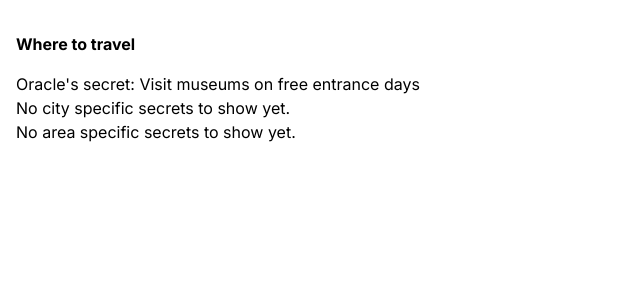
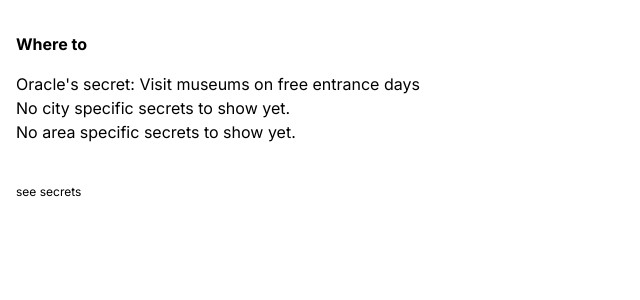
Before and after one commit to blakefrederick/parallel-routing, a Next.js app: page /parallel/secret in a window 1280 px wide. Shown: the top 300 px of the page, without its empty margins (0-640 px from the left). Built offline with nearby package versions, Linux system fonts and the light colour scheme.

Commit message:
don't use client because client breaks things

```diff
--- a/src/app/parallel/layout.tsx
+++ b/src/app/parallel/layout.tsx
@@ -1,8 +1,5 @@
-'use client'
-
 import { ReactNode } from 'react'
 import Link from 'next/link'
-import { usePathname } from 'next/navigation'
 
 export default function ParallelLayout({
   children,
@@ -13,15 +10,12 @@ export default function ParallelLayout({
   city: ReactNode
   area: ReactNode
 }) {
-  const pathname = usePathname()
-  const linkText = pathname.includes('/parallel/secret') ? '' : 'see secrets'
-  const linkHref = pathname.includes('/parallel/secret')
-    ? '/parallel'
-    : '/parallel/secret'
+  const linkText = 'see secrets'
+  const linkHref = '/parallel/secret'
 
   return (
     <>
-      <nav className="font-bold my-4">Where to travel</nav>
+      <nav className="font-bold my-4">Where to</nav>
       <main>{children}</main>
       {city}
       {area}
```
